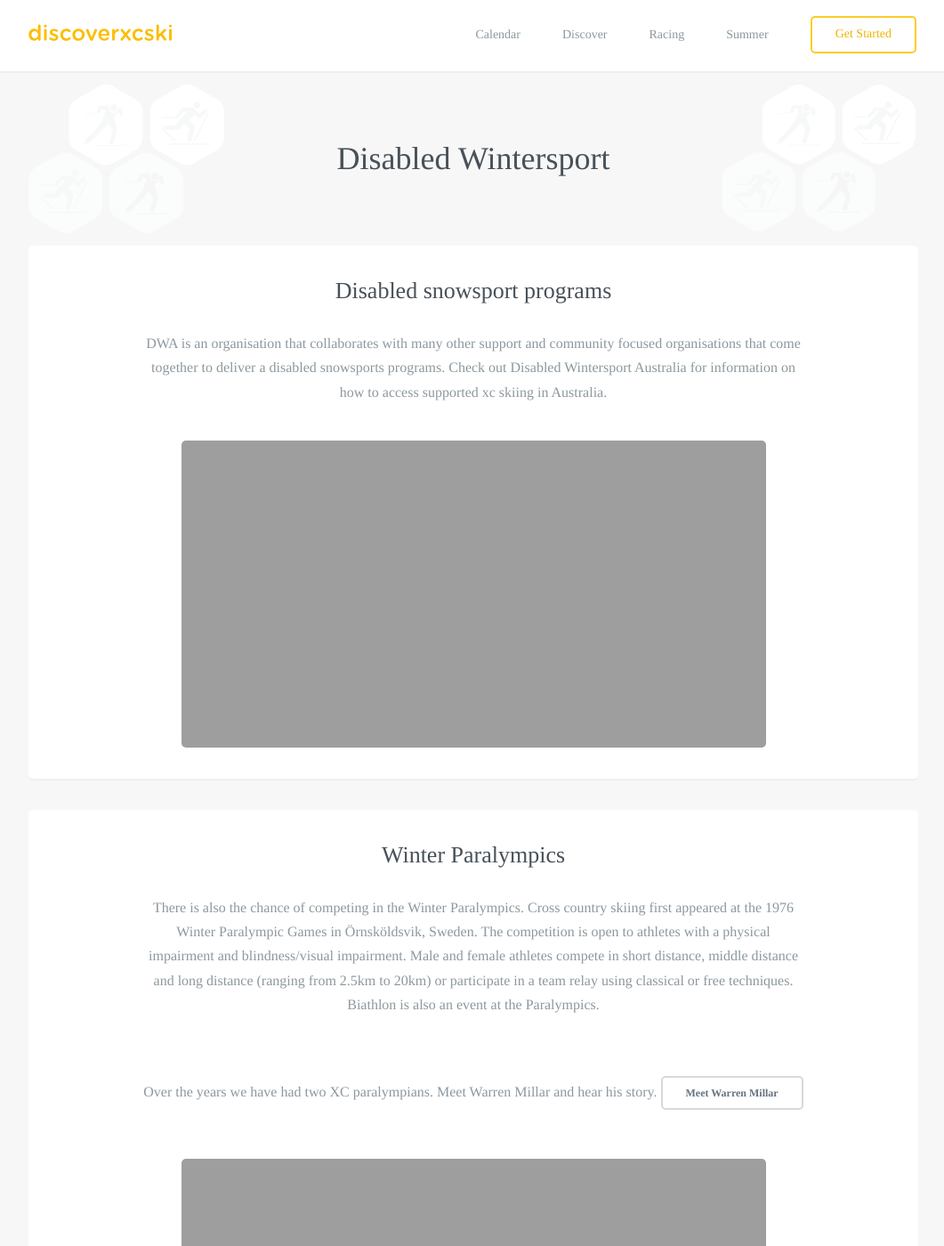
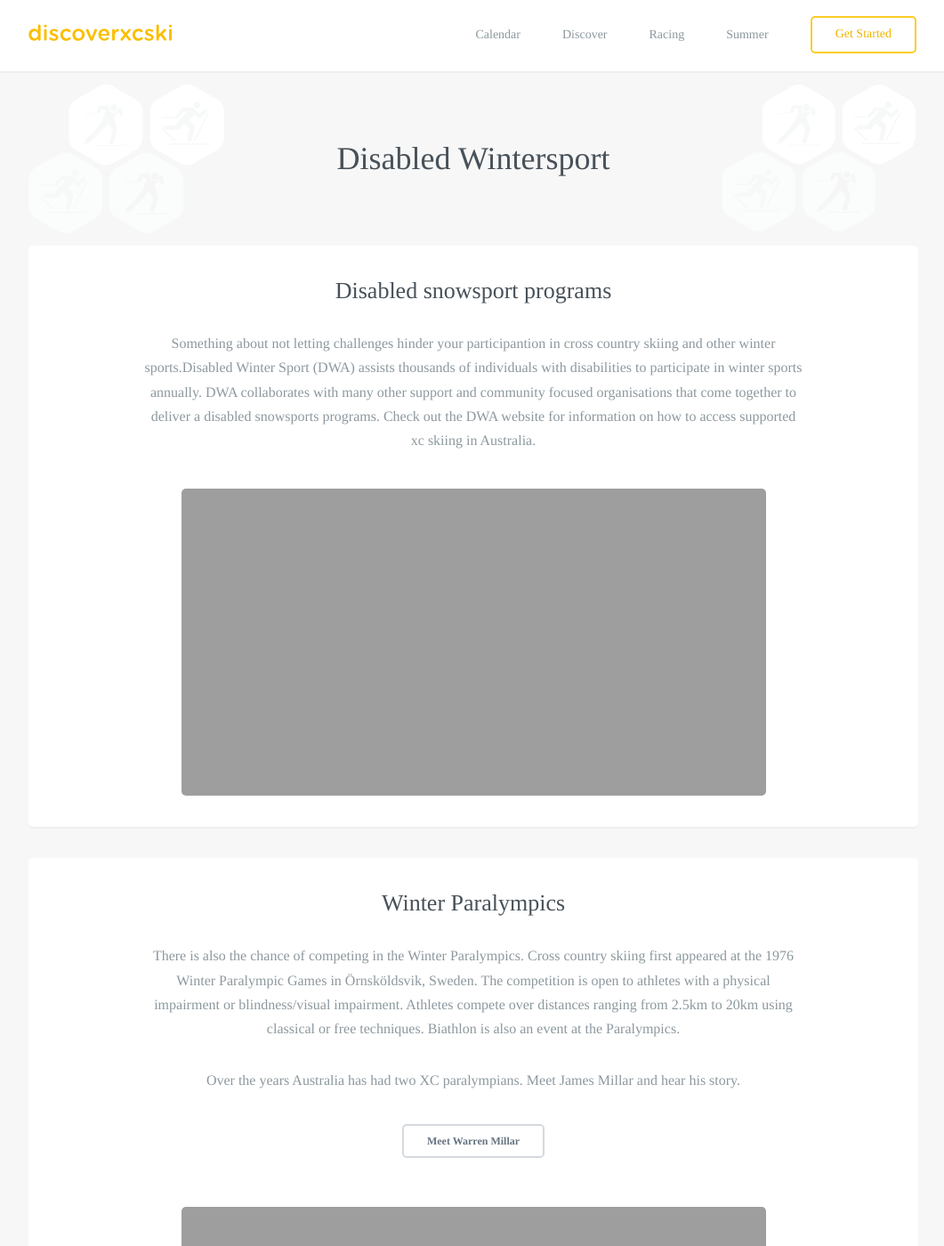
Before and after one commit to robcatto/robcatto.github.io, a Jekyll site: the page built from discoverxc/disabled-wintersports/index.html, in a window 1280 px wide and 1400 px high. Shown: the whole window at 89% size, without its empty margins (108-1169 px from the left). Built offline with Jekyll 4.4.1, drawn with Linux system fonts in a browser that asks for light colours; some web fonts are replaced; Markdown is read by kramdown in place of the engine named in the settings.

Commit message:
Changes from Finn
Slight changes reducing amount of Paralympic text, add intro to and refine DWA section.

```diff
--- a/discoverxc/disabled-wintersports/index.html
+++ b/discoverxc/disabled-wintersports/index.html
@@ -33,7 +33,7 @@ layout: default
         <div id="content1">
         <section class="mobile_section">
                 <h3>Disabled snowsport programs</h3>
-                <p>DWA is an organisation that collaborates with many other support and community focused organisations that come together to deliver a disabled snowsports programs.  Check out Disabled Wintersport Australia for information on how to access supported xc skiing in Australia.
+                <p>Something about not letting challenges hinder your participantion in cross country skiing and other winter sports.Disabled Winter Sport (DWA) assists thousands of individuals with disabilities to participate in winter sports annually. DWA collaborates with many other support and community focused organisations that come together to deliver a disabled snowsports programs.  Check out the DWA website for information on how to access supported xc skiing in Australia.
                 </p>
                 <div class="one">
                 <div class="onelarge centered" style="
@@ -46,8 +46,8 @@ layout: default
 
                 <section class="mobile_section">
                     <h3>Winter Paralympics</h3>
-                    <p>There is also the chance of competing in the Winter Paralympics.  Cross country skiing first appeared at the 1976 Winter Paralympic Games in Örnsköldsvik, Sweden. The competition is open to athletes with a physical impairment and blindness/visual impairment. Male and female athletes compete in short distance, middle distance and long distance (ranging from 2.5km to 20km) or participate in a team relay using classical or free techniques.  Biathlon is also an event at the Paralympics.
-                    <p>Over the years we have had two XC paralympians.  Meet Warren Millar and hear his story.
+                    <p>There is also the chance of competing in the Winter Paralympics.  Cross country skiing first appeared at the 1976 Winter Paralympic Games in Örnsköldsvik, Sweden. The competition is open to athletes with a physical impairment or blindness/visual impairment. Athletes compete over distances ranging from 2.5km to 20km using classical or free techniques.  Biathlon is also an event at the Paralympics.
+                    <p>Over the years Australia has had two XC paralympians.  Meet James Millar and hear his story.
 
   <a class="button small dark" href="/stories/warren-millar" data-featurette="analytics-click-event" data-event-category="button" data-event-action="M: Clicked Design an iOS Game" data-event-label="Source: Homepage Alt" id="featurette-35">Meet Warren Millar</a>
 
```
